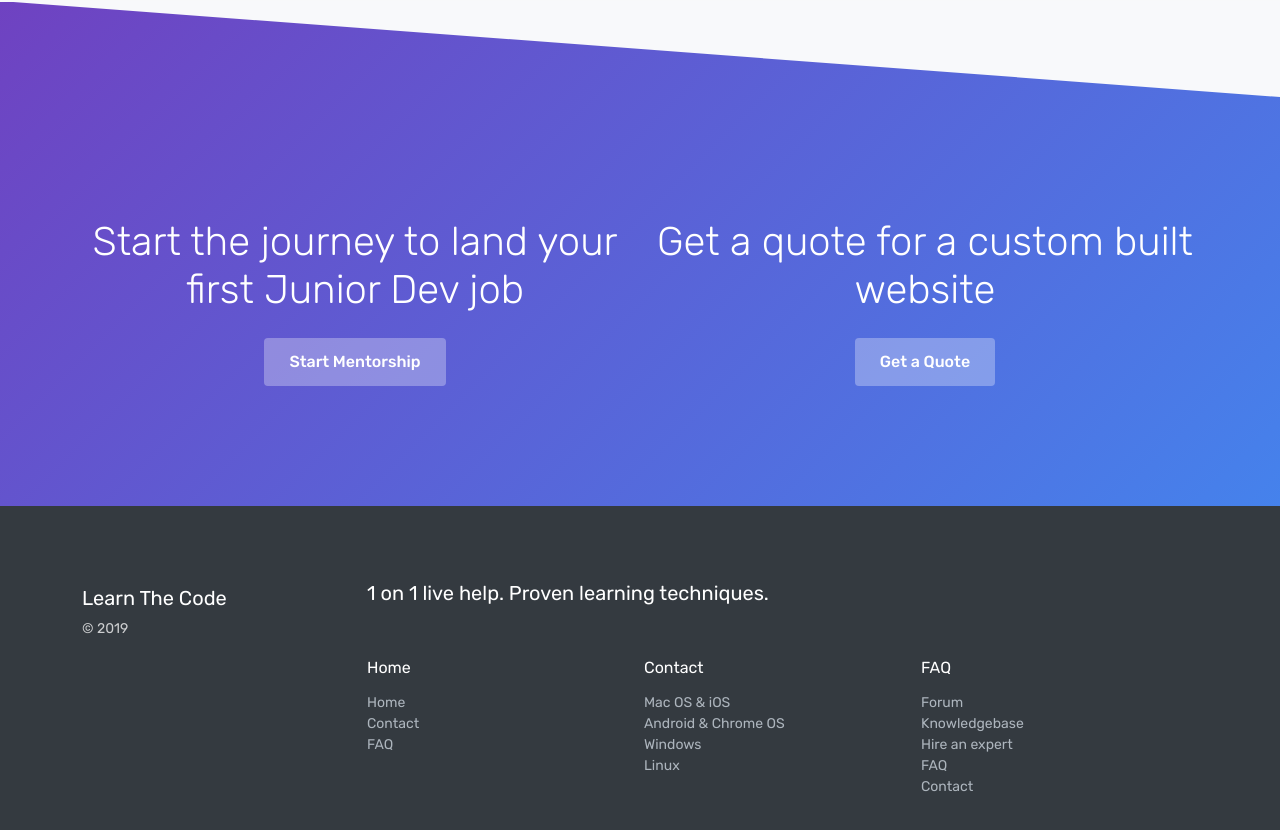
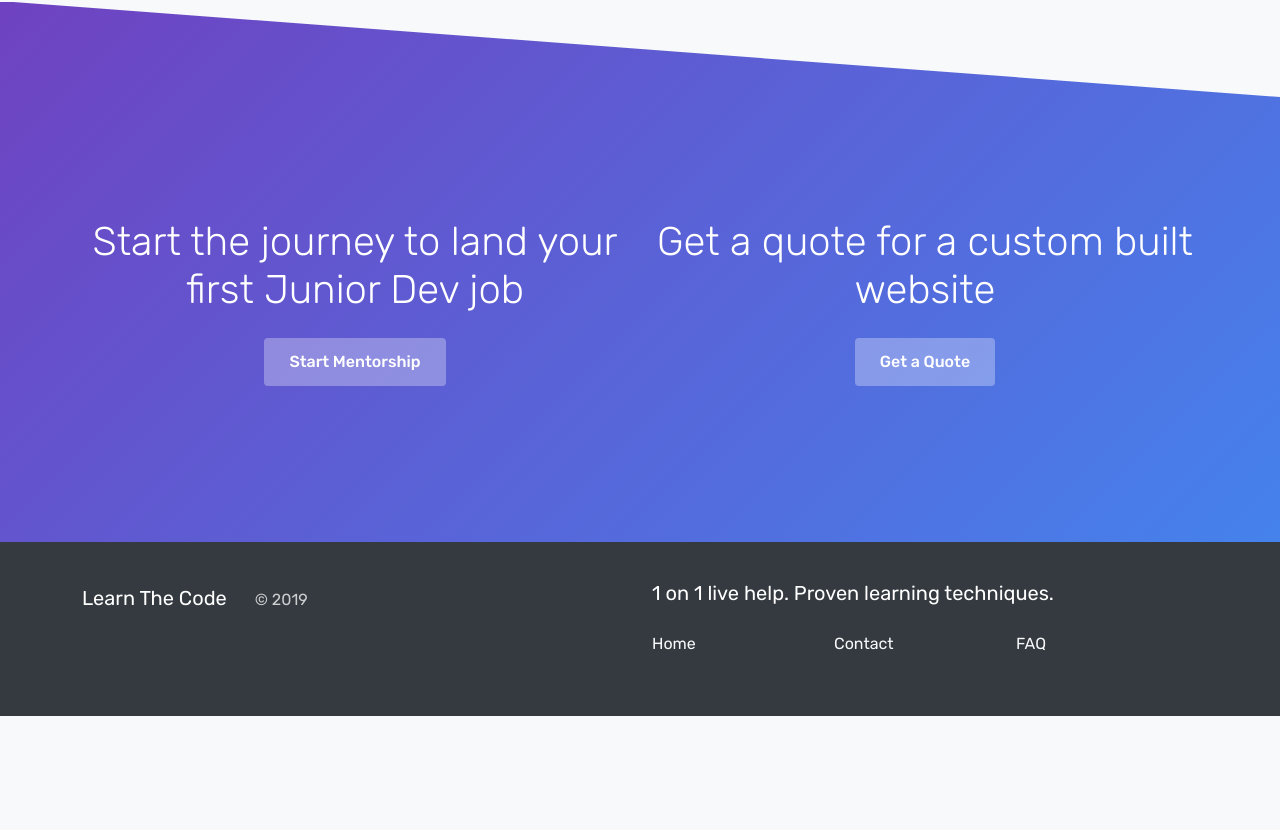
Before and after one commit to BBaccs/learnTheCode, a website: page pages/index.html in a window 1280 px wide. Shown: the part 3774-4604 px from the top of the page. After the commit the page ends 4490 px from the top, so only its background shows below. Drawn offline with Linux system fonts and the light colour scheme.

Commit message:
stash commit

```diff
--- a/pages/index.html
+++ b/pages/index.html
@@ -386,12 +386,12 @@
         </svg>
         <div class="container space-lg">
           <div class="row text-center">
-            <div class="col">
+            <div class="col-md-6 mb-4">
               <h3 class="h1">Start the journey to land your first Junior Dev job</h3>
               <a href="pages-inner.html" class="btn btn-lg btn-light">Start Mentorship</a>
             </div>
             <!--end of col-->
-            <div class="col">
+            <div class="col-md-6">
                 <h3 class="h1">Get a quote for a custom built website</h3>
                 <a href="pages-inner.html" class="btn btn-lg btn-light">Get a Quote</a>
               </div>
@@ -401,73 +401,31 @@
         <!--end of container-->
       </section>
       <!--end of section-->
-      <footer class="bg-gray text-light footer-long">
+      <footer class="bg-gray text-light p-4">
         <div class="container">
-          <div class="row">
-            <div class="col-12 col-md-3">
-              <a style="color: white;" class="navbar-brand" href="index.html">
+          <div class="row mb-3">
+            <div class="col-12 col-md-6">
+              <a style="color: white;" class="navbar-brand mb-3" href="index.html">
                   Learn The Code
                 </a>
-              <p class="text-muted">
+              <p style="display: inline-block;" class="text-muted">
                 &copy; 2019
               </p>
             </div>
             <!--end of col-->
-            <div class="col-12 col-md-9">
+            <div class="col-12 col-md-6">
               <span class="h5">1 on 1 live help. Proven learning techniques.</span>
-              <div class="row no-gutters">
+              <div class="row no-gutters mt-3">
                 <div class="col-6 col-lg-4">
-                  <h6>Home</h6>
-                  <ul class="list-unstyled">
-                    <li>
-                      <a href="index.html">Home</a>
-                    </li>
-                    <li>
-                      <a href="pages-inner.html">Contact</a>
-                    </li>
-                    <li>
-                      <a href="pages-inner.html">FAQ</a>
-                    </li>
-                  </ul>
+                  <a>Home</a>
                 </div>
                 <!--end of col-->
                 <div class="col-6 col-lg-4">
-                  <h6>Contact</h6>
-                  <ul class="list-unstyled">
-                    <li>
-                      <a href="#">Mac OS &amp; iOS</a>
-                    </li>
-                    <li>
-                      <a href="#">Android &amp; Chrome OS</a>
-                    </li>
-                    <li>
-                      <a href="#">Windows</a>
-                    </li>
-                    <li>
-                      <a href="#">Linux</a>
-                    </li>
-                  </ul>
+                  <a>Contact</a>
                 </div>
                 <!--end of col-->
                 <div class="col-6 col-lg-4">
-                  <h6>FAQ</h6>
-                  <ul class="list-unstyled">
-                    <li>
-                      <a href="#">Forum</a>
-                    </li>
-                    <li>
-                      <a href="#">Knowledgebase</a>
-                    </li>
-                    <li>
-                      <a href="#">Hire an expert</a>
-                    </li>
-                    <li>
-                      <a href="#">FAQ</a>
-                    </li>
-                    <li>
-                      <a href="#">Contact</a>
-                    </li>
-                  </ul>
+                  <a>FAQ</a>
                 </div>
                 <!--end of col-->
               </div>
```
